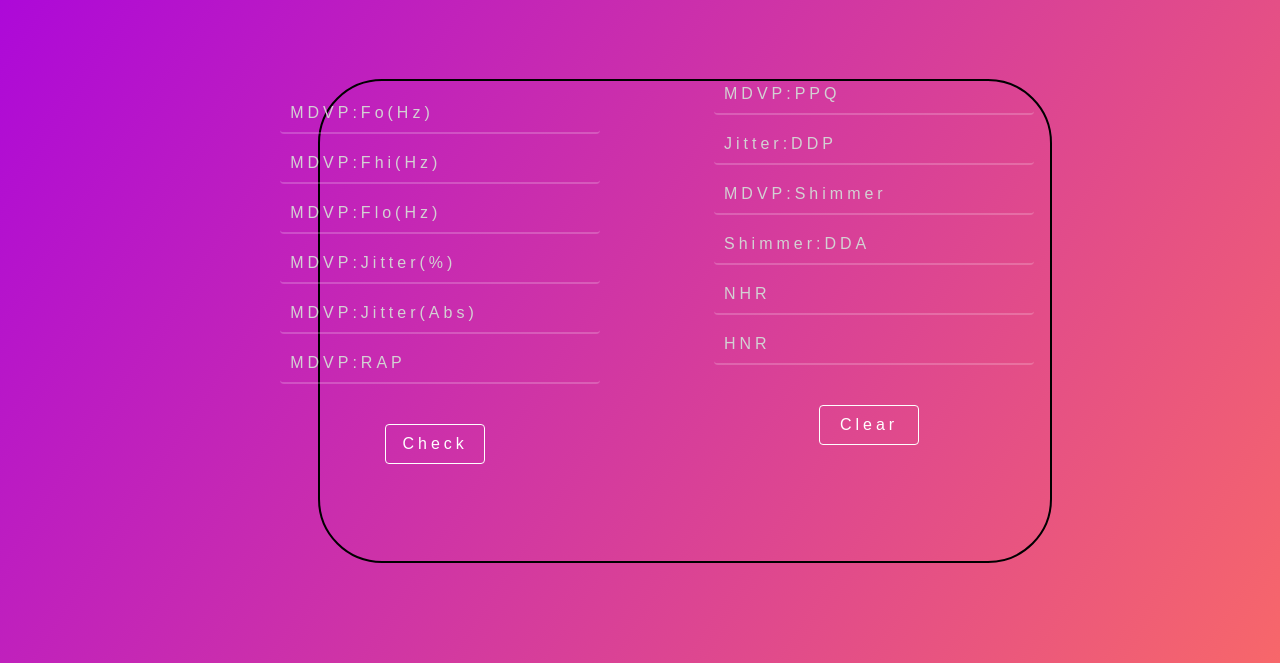
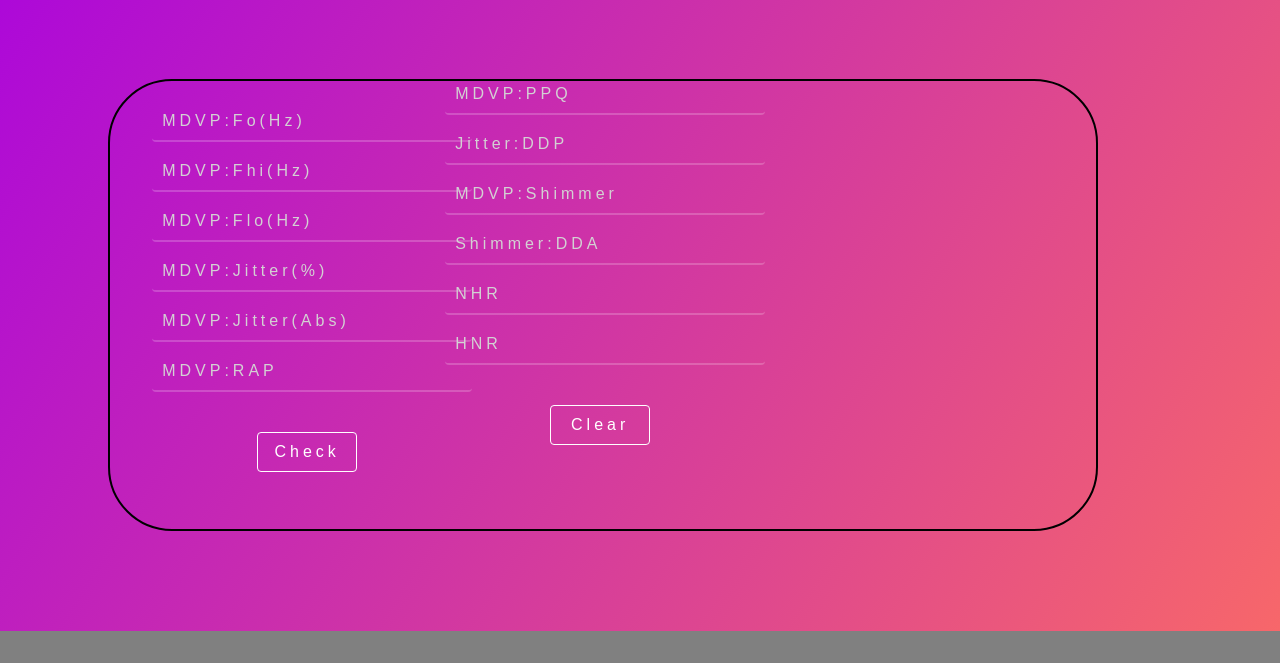
Before and after one commit to rithurajnambiar17/Parkinsons-Detector, a plain HTML site: page template/Page2.html in a window 1280 px wide. Shown: the part 181-844 px from the top of the page. After the commit the page ends 812 px from the top, so only its background shows below. Drawn offline with Linux system fonts and the light colour scheme.

Commit message:
Update index2.css

```diff
--- a/static/css/index2.css
+++ b/static/css/index2.css
@@ -11,15 +11,15 @@ body{
  .form{
      border: 2px solid black;
      border-radius: 4rem;
-     margin: 100px 310px;
-     height: 60vh;
-     width: 57vw;
+     margin: 100px 100px;
+     height: 56vh;
+     width: 77vw;
  }
   .form-group{
   display: flex;
     position: absolute;
-    top: 60%;
-    left: 34%;
+    top: 61%;
+    left: 24%;
     transform: translate(-50%, -50%);
   }
 
@@ -39,6 +39,7 @@ body{
     font-weight: 100;
     letter-spacing: 4px;
     margin-left: 10px;
+    margin-top: auto;
   }
   input .input-field{
       border: 1px solid black;
@@ -73,5 +74,11 @@ body{
       display: flex;
       position: absolute;
       top: 32%;
-      left: 55%;
+      left: 34%;
   }
+  .form-group3{
+    display: flex;
+    position: absolute;
+    top: 32%;
+    left: 55%;
+}
```
